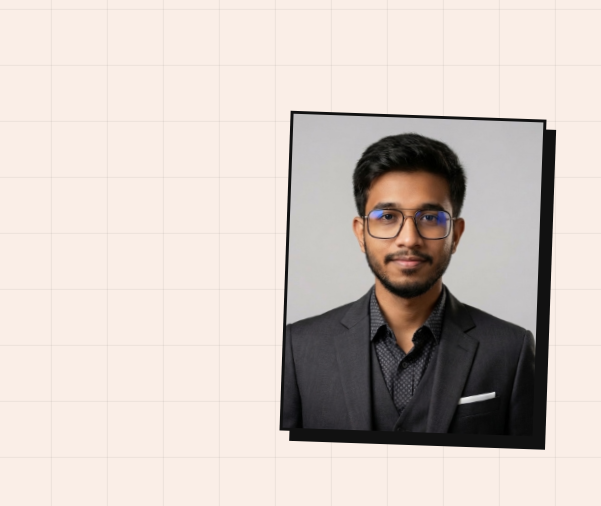
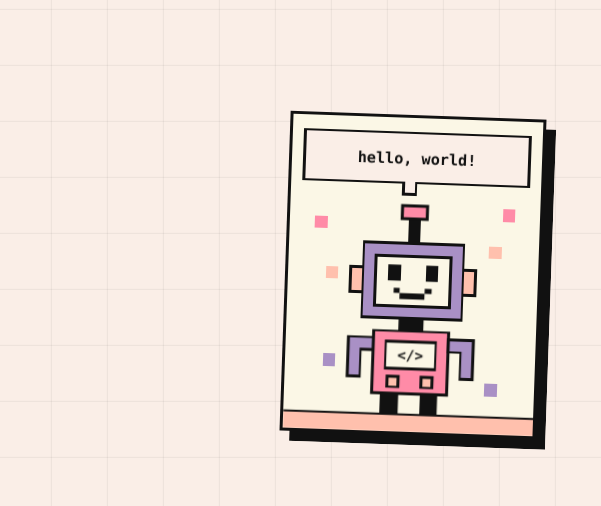
Before and after one commit to shams-27/portfolio, a plain HTML site: page index.html in a window 1280 px wide. Shown: the part 138-644 px from the top of the page, 679-1280 px from the left. Drawn offline with Linux system fonts and the light colour scheme; no server answers.

Commit message:
Add files via upload

```diff
--- a/index.html
+++ b/index.html
@@ -121,7 +121,38 @@
                         </div>
                     </div>
                     <div class="hero-photo">
-                        <img src="Shams.jpeg" alt="Portrait of Shams Kabir" width="280" height="350">
+                        <svg class="hero-art" viewBox="0 0 280 350" width="280" height="350" role="img" aria-label="Pixel-art robot mascot that blinks and occasionally waves, saying hello, world" shape-rendering="crispEdges" font-family="'IBM Plex Mono', ui-monospace, Menlo, Consolas, monospace">
+                            <rect width="280" height="350" fill="var(--card)"/>
+                            <g fill="var(--c2)"><rect x="28" y="112" width="14" height="14"/><rect x="238" y="98" width="14" height="14"/></g>
+                            <g fill="var(--c3)"><rect x="42" y="266" width="14" height="14"/><rect x="224" y="294" width="14" height="14"/></g>
+                            <g fill="var(--c1)"><rect x="224" y="140" width="14" height="14"/><rect x="42" y="168" width="14" height="14"/></g>
+                            <rect x="14" y="16" width="252" height="56" fill="var(--bg)" stroke="var(--ink)" stroke-width="3"/>
+                            <rect x="126" y="70" width="14" height="15" fill="var(--bg)"/>
+                            <path d="M126 71V85H140V71" fill="none" stroke="var(--ink)" stroke-width="3"/>
+                            <rect x="129" y="68" width="8" height="5" fill="var(--bg)"/>
+                            <text x="140" y="51" text-anchor="middle" font-size="17" font-weight="700" fill="var(--ink)">hello, world!</text>
+                            <rect x="133" y="112" width="14" height="30" fill="var(--ink)"/>
+                            <rect class="led" x="126" y="98" width="28" height="14" fill="var(--c2)" stroke="var(--ink)" stroke-width="3"/>
+                            <rect x="70" y="168" width="14" height="28" fill="var(--c1)" stroke="var(--ink)" stroke-width="3"/>
+                            <rect x="196" y="168" width="14" height="28" fill="var(--c1)" stroke="var(--ink)" stroke-width="3"/>
+                            <rect x="84" y="140" width="112" height="84" fill="var(--c3)" stroke="var(--ink)" stroke-width="3"/>
+                            <rect x="98" y="154" width="84" height="56" fill="var(--card)" stroke="var(--ink)" stroke-width="3"/>
+                            <g class="eyes"><rect x="112" y="164" width="14" height="18" fill="var(--ink)"/><rect x="154" y="164" width="14" height="18" fill="var(--ink)"/></g>
+                            <g fill="var(--ink)"><rect x="119" y="190" width="7" height="6"/><rect x="154" y="190" width="7" height="6"/><rect x="126" y="196" width="28" height="6"/></g>
+                            <rect x="126" y="224" width="28" height="14" fill="var(--ink)"/>
+                            <rect x="108" y="308" width="20" height="24" fill="var(--ink)"/>
+                            <rect x="152" y="308" width="20" height="24" fill="var(--ink)"/>
+                            <path d="M70 246H98V260H84V290H70Z" fill="var(--c3)" stroke="var(--ink)" stroke-width="3"/>
+                            <rect x="98" y="238" width="84" height="70" fill="var(--c2)" stroke="var(--ink)" stroke-width="3"/>
+                            <rect x="112" y="250" width="56" height="30" fill="var(--card)" stroke="var(--ink)" stroke-width="3"/>
+                            <text x="140" y="271" text-anchor="middle" font-size="16" font-weight="700" fill="var(--ink)">&lt;/&gt;</text>
+                            <g fill="var(--c1)"><rect x="115" y="289" width="12" height="12" stroke="var(--ink)" stroke-width="3"/><rect x="153" y="289" width="12" height="12" stroke="var(--ink)" stroke-width="3"/></g>
+                            <path class="arm" d="M182 246H210V290H196V260H182Z" fill="var(--c3)" stroke="var(--ink)" stroke-width="3"/>
+                            <rect y="330" width="280" height="20" fill="var(--c1)"/>
+                            <path d="M0 331.5H280" stroke="var(--ink)" stroke-width="3"/>
+                            <rect x="108" y="308" width="20" height="24" fill="var(--ink)"/>
+                            <rect x="152" y="308" width="20" height="24" fill="var(--ink)"/>
+                        </svg>
                     </div>
                 </div>
             </div>
--- a/style.css
+++ b/style.css
@@ -207,7 +207,8 @@ nav {
 .hero-actions { display: flex; flex-wrap: wrap; align-items: center; gap: 1.25rem 1.5rem; margin-top: clamp(1rem, 3vh, 2rem); }
 
 .hero-photo { width: min(clamp(6rem, 24vh, 13rem), 60%); margin-right: 12px; transform: rotate(2deg); }
-.hero-photo img {
+.hero-photo img,
+.hero-photo svg {
     display: block;
     width: 100%;
     height: auto;
@@ -216,6 +217,22 @@ nav {
     background: var(--card);
     border: var(--bw) solid var(--ink);
     box-shadow: 10px 10px 0 var(--ink);
+}
+/* Pixel mascot: blinks, antenna light pulses, right arm waves now and then */
+.hero-photo svg .eyes, .hero-photo svg .arm { transform-box: view-box; }
+.hero-photo svg .eyes { transform-box: fill-box; transform-origin: center; }
+.hero-photo svg .arm { transform-origin: 189px 253px; }
+@media (prefers-reduced-motion: no-preference) {
+    .hero-photo svg .eyes { animation: mascot-blink 4s infinite; }
+    .hero-photo svg .led { animation: mascot-led 1.2s steps(1) infinite; }
+    .hero-photo svg .arm { animation: mascot-wave 6s ease-in-out infinite; }
+}
+@keyframes mascot-blink { 0%, 92%, 100% { transform: scaleY(1); } 95% { transform: scaleY(0.1); } }
+@keyframes mascot-led { 50% { opacity: 0.2; } }
+@keyframes mascot-wave {
+    0%, 66%, 100% { transform: rotate(0); }
+    72%, 84%, 96% { transform: rotate(-140deg); }
+    78%, 90% { transform: rotate(-168deg); }
 }
 
 /* Traits strip: static band */
@@ -633,7 +650,7 @@ footer p { max-width: 1100px; margin-inline: auto; }
     .hero-foot > div:first-child { display: contents; }
     .hero-lead { grid-area: lead; font-size: 1rem; }
     .hero-foot > .hero-photo { grid-area: photo; order: 0; width: 6.5rem; margin: 0 8px 0 0; align-self: start; }
-    .hero-photo img { box-shadow: 6px 6px 0 var(--ink); }
+    .hero-photo img, .hero-photo svg { box-shadow: 6px 6px 0 var(--ink); }
     .hero-actions { grid-area: actions; gap: 0.7rem 0.8rem; margin-top: 0; }
     .btn, .text-link { padding: 0.55rem 0.9rem; font-size: 0.875rem; gap: 0.4rem; box-shadow: 3px 3px 0 var(--b-sh); }
     .btn:hover, .text-link:hover { box-shadow: 2px 2px 0 var(--b-sh); }
```
